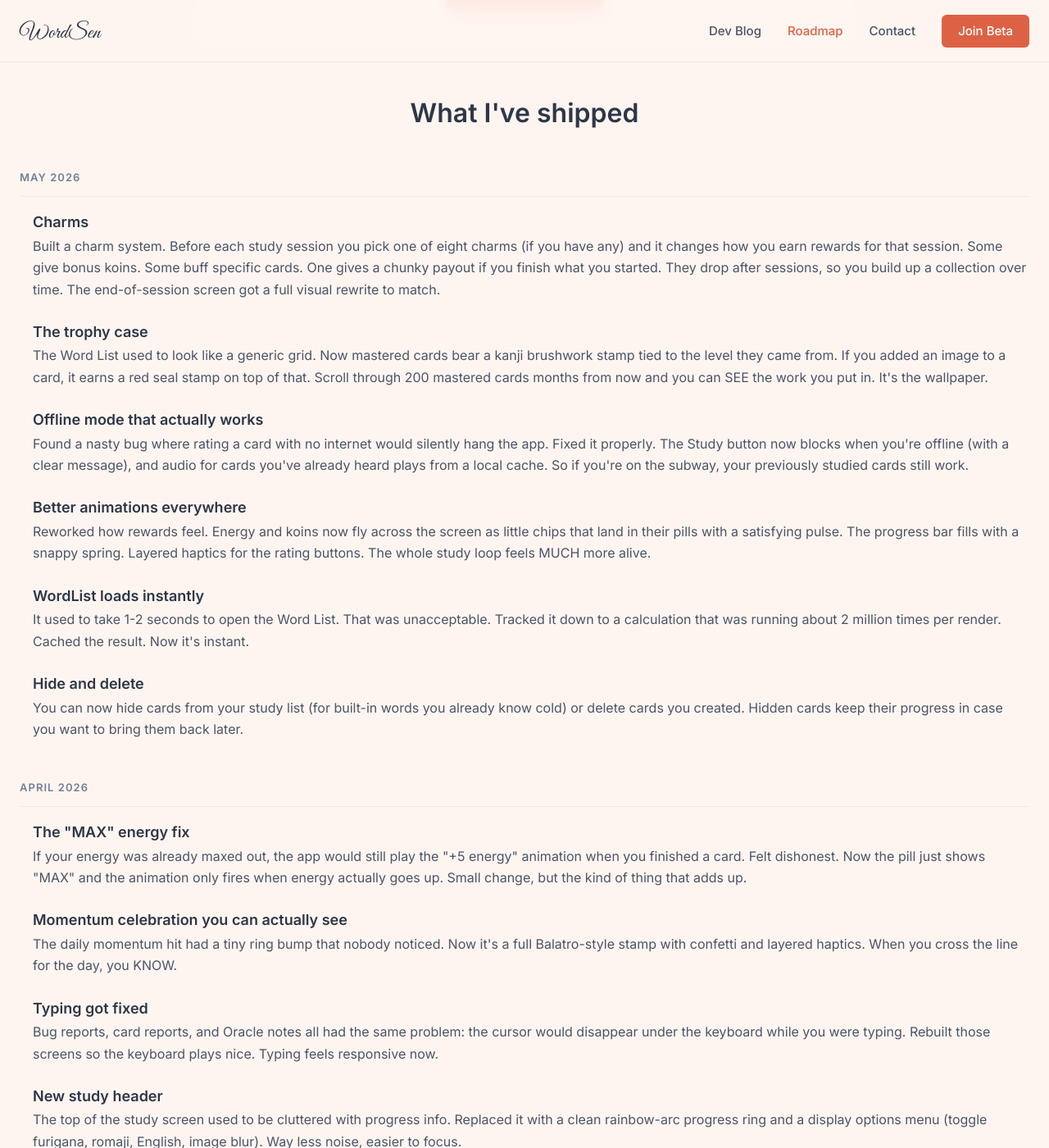
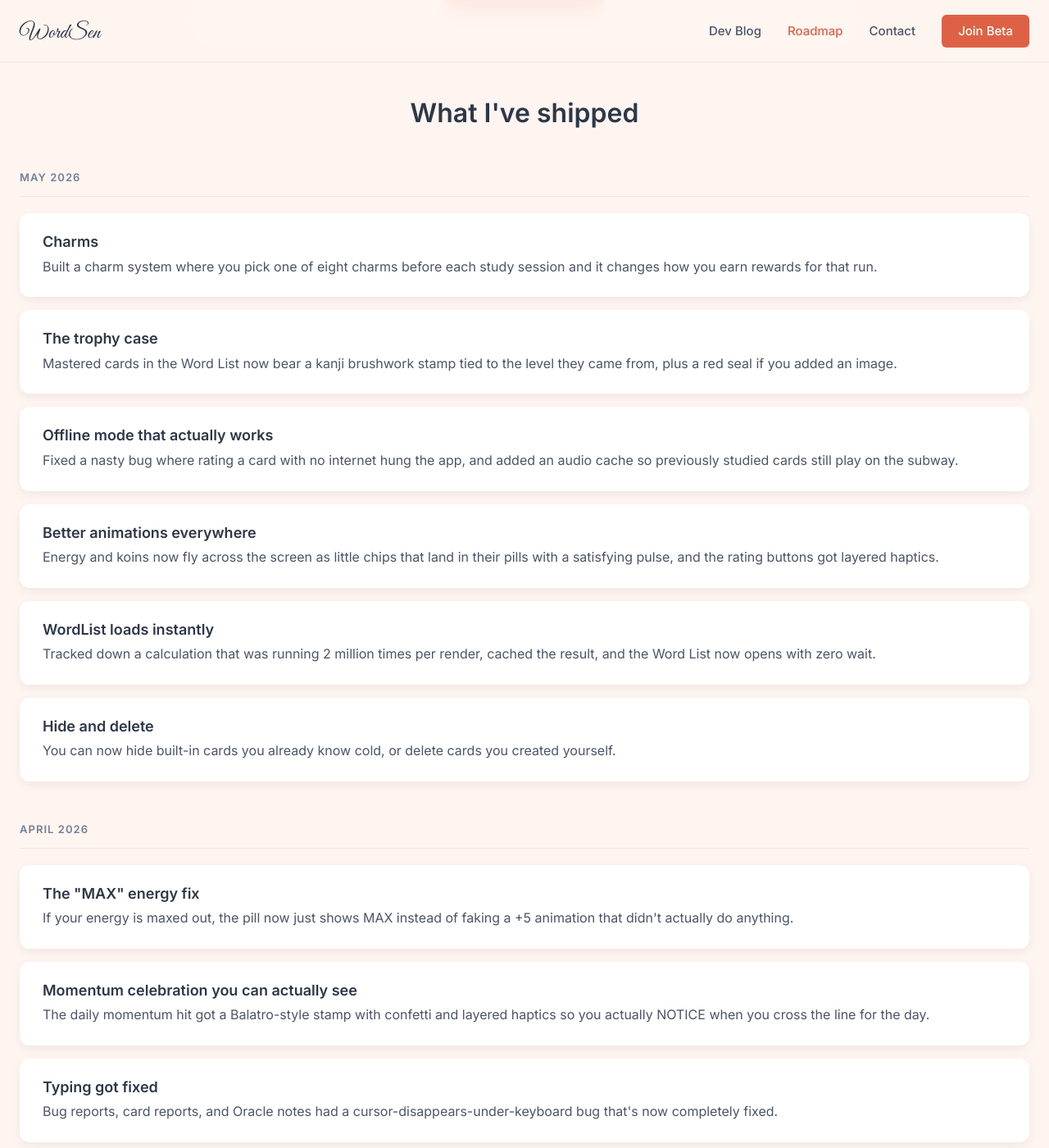
Before and after one commit to froghaiku/WordSenWebsite, a Jekyll site: the page built from roadmap.html, in a window 1280 px wide and 1400 px high, scrolled down 637 px. Shown: the whole window at 82% size. Built offline with Jekyll 4.4.1, drawn with Linux system fonts in a browser that asks for light colours; some of the changed text lies outside the part shown.

Commit message:
Tighten beta page, trim roadmap entries, add white cards on roadmap
beta.html: removed AI-tell intro box ("This isn't X. It's Y" reframe) and
fabricated daily-usage claim. Removed "Who I'm looking for" and "One more
thing" sections. Restructured to three cards above the signup form: "Who
you are," "What I need from you," "What you get." Changed "two-sentence
email" to "two-sentence message" (in-app messaging coming).

roadmap.html: every shipped-feature entry trimmed from 2+ sentences to a
single sentence each, across all months.

main.css: .update-entry now renders as a white card (background, padding,
radius, shadow, hover lift) matching .feature-card so the roadmap reads as
a list of cards on the warm peach background, not flat text. Bumped
.beta-page bottom padding now that the form is the last section.

Co-Authored-By: Claude Opus 4.7 (1M context) <noreply@anthropic.com>

```diff
--- a/assets/css/main.css
+++ b/assets/css/main.css
@@ -777,25 +777,34 @@ main { padding-top: var(--header-height); }
   border-bottom: 1px solid var(--border);
 }
 .update-entry {
-  margin-bottom: 1.75rem;
-  padding-left: 1rem;
+  background: var(--bg-card);
+  padding: 1.5rem 1.75rem;
+  border-radius: var(--radius);
+  box-shadow: var(--shadow);
+  margin-bottom: 1rem;
+  transition: transform 0.2s, box-shadow 0.2s;
+}
+.update-entry:hover {
+  transform: translateY(-2px);
+  box-shadow: var(--shadow-lg);
 }
 .update-entry:last-child { margin-bottom: 0; }
 .update-entry h3 {
   font-size: 1.125rem;
-  margin-bottom: 0.25rem;
+  margin-bottom: 0.375rem;
 }
 .update-entry p {
   font-size: 1rem;
   margin: 0;
-  line-height: 1.65;
+  line-height: 1.6;
+  color: var(--text-secondary);
 }
 
 
 /* ================================================
    BETA PAGE
    ================================================ */
-.beta-page { padding: 2.5rem 0 1rem; }
+.beta-page { padding: 1rem 0 5rem; }
 .beta-signup { display: flex; justify-content: center; margin: 1rem 0 0.5rem; }
 .beta-signup-perk {
   text-align: center;
--- a/roadmap.html
+++ b/roadmap.html
@@ -34,32 +34,32 @@ permalink: /roadmap/
 
             <div class="update-entry">
                 <h3>Charms</h3>
-                <p>Built a charm system. Before each study session you pick one of eight charms (if you have any) and it changes how you earn rewards for that session. Some give bonus koins. Some buff specific cards. One gives a chunky payout if you finish what you started. They drop after sessions, so you build up a collection over time. The end-of-session screen got a full visual rewrite to match.</p>
+                <p>Built a charm system where you pick one of eight charms before each study session and it changes how you earn rewards for that run.</p>
             </div>
 
             <div class="update-entry">
                 <h3>The trophy case</h3>
-                <p>The Word List used to look like a generic grid. Now mastered cards bear a kanji brushwork stamp tied to the level they came from. If you added an image to a card, it earns a red seal stamp on top of that. Scroll through 200 mastered cards months from now and you can SEE the work you put in. It's the wallpaper.</p>
+                <p>Mastered cards in the Word List now bear a kanji brushwork stamp tied to the level they came from, plus a red seal if you added an image.</p>
             </div>
 
             <div class="update-entry">
                 <h3>Offline mode that actually works</h3>
-                <p>Found a nasty bug where rating a card with no internet would silently hang the app. Fixed it properly. The Study button now blocks when you're offline (with a clear message), and audio for cards you've already heard plays from a local cache. So if you're on the subway, your previously studied cards still work.</p>
+                <p>Fixed a nasty bug where rating a card with no internet hung the app, and added an audio cache so previously studied cards still play on the subway.</p>
             </div>
 
             <div class="update-entry">
                 <h3>Better animations everywhere</h3>
-                <p>Reworked how rewards feel. Energy and koins now fly across the screen as little chips that land in their pills with a satisfying pulse. The progress bar fills with a snappy spring. Layered haptics for the rating buttons. The whole study loop feels MUCH more alive.</p>
+                <p>Energy and koins now fly across the screen as little chips that land in their pills with a satisfying pulse, and the rating buttons got layered haptics.</p>
             </div>
 
             <div class="update-entry">
                 <h3>WordList loads instantly</h3>
-                <p>It used to take 1-2 seconds to open the Word List. That was unacceptable. Tracked it down to a calculation that was running about 2 million times per render. Cached the result. Now it's instant.</p>
+                <p>Tracked down a calculation that was running 2 million times per render, cached the result, and the Word List now opens with zero wait.</p>
             </div>
 
             <div class="update-entry">
                 <h3>Hide and delete</h3>
-                <p>You can now hide cards from your study list (for built-in words you already know cold) or delete cards you created. Hidden cards keep their progress in case you want to bring them back later.</p>
+                <p>You can now hide built-in cards you already know cold, or delete cards you created yourself.</p>
             </div>
         </div>
 
@@ -69,32 +69,32 @@ permalink: /roadmap/
 
             <div class="update-entry">
                 <h3>The "MAX" energy fix</h3>
-                <p>If your energy was already maxed out, the app would still play the "+5 energy" animation when you finished a card. Felt dishonest. Now the pill just shows "MAX" and the animation only fires when energy actually goes up. Small change, but the kind of thing that adds up.</p>
+                <p>If your energy is maxed out, the pill now just shows MAX instead of faking a +5 animation that didn't actually do anything.</p>
             </div>
 
             <div class="update-entry">
                 <h3>Momentum celebration you can actually see</h3>
-                <p>The daily momentum hit had a tiny ring bump that nobody noticed. Now it's a full Balatro-style stamp with confetti and layered haptics. When you cross the line for the day, you KNOW.</p>
+                <p>The daily momentum hit got a Balatro-style stamp with confetti and layered haptics so you actually NOTICE when you cross the line for the day.</p>
             </div>
 
             <div class="update-entry">
                 <h3>Typing got fixed</h3>
-                <p>Bug reports, card reports, and Oracle notes all had the same problem: the cursor would disappear under the keyboard while you were typing. Rebuilt those screens so the keyboard plays nice. Typing feels responsive now.</p>
+                <p>Bug reports, card reports, and Oracle notes had a cursor-disappears-under-keyboard bug that's now completely fixed.</p>
             </div>
 
             <div class="update-entry">
                 <h3>New study header</h3>
-                <p>The top of the study screen used to be cluttered with progress info. Replaced it with a clean rainbow-arc progress ring and a display options menu (toggle furigana, romaji, English, image blur). Way less noise, easier to focus.</p>
+                <p>Replaced the cluttered study screen header with a clean rainbow-arc progress ring and a display options menu (toggle furigana, romaji, English, image blur).</p>
             </div>
 
             <div class="update-entry">
                 <h3>Smarter bug reports</h3>
-                <p>Submitting a bug report used to require two taps (one for the report, one for diagnostics). Now it auto-attaches the diagnostic data when you send the report. One tap, both signals. Way better for me when I'm trying to figure out what went wrong.</p>
+                <p>Bug reports now auto-attach diagnostic data when you send them, so I get the full picture from one tap instead of two.</p>
             </div>
 
             <div class="update-entry">
                 <h3>Cloud Functions live in production</h3>
-                <p>All six server-side functions are now running in production. Card creation, Oracle questions, audio generation, transcription, and the unlock pipeline all run on the cloud now. This makes everything faster AND more secure.</p>
+                <p>All six server-side functions are running in production, making card creation, Oracle, audio, and unlocks faster AND more secure.</p>
             </div>
         </div>
 
@@ -104,22 +104,22 @@ permalink: /roadmap/
 
             <div class="update-entry">
                 <h3>Card creation got FAST</h3>
-                <p>Moved the AI stuff to the cloud and card creation went from 15 seconds to about 4. That's a HUGE difference when you're trying to capture a word on the fly.</p>
+                <p>Moved the AI work to the cloud and card creation went from 15 seconds to about 4.</p>
             </div>
 
             <div class="update-entry">
                 <h3>Oracle learned to listen</h3>
-                <p>Redesigned the Oracle AI assistant. You can talk to it now instead of typing, and it has a personal notebook for saving what you learn. Two tabs: Ask and Notes. Clean and simple.</p>
+                <p>Redesigned the Oracle AI assistant so you can talk to it instead of typing, and gave it a personal notebook for saving what you learn.</p>
             </div>
 
             <div class="update-entry">
                 <h3>Browse your whole vocabulary</h3>
-                <p>Built a word list so you can actually see everything you're studying. Filter by status (up for review, in progress, mastered) and watch your progress grow through all 1,000 words.</p>
+                <p>Built a word list so you can see everything you're studying, with filters for review, in progress, and mastered.</p>
             </div>
 
             <div class="update-entry">
                 <h3>Security lockdown</h3>
-                <p>Did a full security audit. Database protection rules, encrypted storage, cleaned up logging. Not glamorous, but REALLY important before letting other people use the app.</p>
+                <p>Did a full security audit: database protection rules, encrypted storage, and cleaned up logging.</p>
             </div>
         </div>
 
@@ -129,12 +129,12 @@ permalink: /roadmap/
 
             <div class="update-entry">
                 <h3>Dango, mochi, and taiyaki</h3>
-                <p>Your Kitsune can eat three different treats now, each one giving a one-hour study buff. You can also pet your fox. Little hearts float up. It's adorable.</p>
+                <p>Your Kitsune can now eat three different treats (each one a one-hour study buff) and you can pet the fox to make little hearts float up.</p>
             </div>
 
             <div class="update-entry">
                 <h3>Hide and seek (but for koins)</h3>
-                <p>Added a mini-game where your fox sniffs out buried koins with a little celebration dance when it finds them. Spend the koins on furniture for the room.</p>
+                <p>Added a mini-game where your fox sniffs out buried koins with a little celebration dance when it finds them.</p>
             </div>
         </div>
 
@@ -144,7 +144,7 @@ permalink: /roadmap/
 
             <div class="update-entry">
                 <h3>The fox got smarter</h3>
-                <p>Rebuilt how the Kitsune moves around its room. It navigates furniture without getting stuck and looks way more natural. Also added close-up cameras for when you feed or pet it.</p>
+                <p>Rebuilt how the Kitsune moves around its room so it navigates furniture without getting stuck and looks way more natural.</p>
             </div>
         </div>
 
@@ -154,7 +154,7 @@ permalink: /roadmap/
 
             <div class="update-entry">
                 <h3>Furniture shopping!</h3>
-                <p>Added a store, an inventory system, and drag-and-drop room placement. Buy items with koins you earn from studying, then make your fox's room look however you want.</p>
+                <p>Added a store, an inventory, and drag-and-drop room placement so you can decorate the fox's room with koins you earned from studying.</p>
             </div>
         </div>
 
@@ -164,7 +164,7 @@ permalink: /roadmap/
 
             <div class="update-entry">
                 <h3>The Kitsune comes alive</h3>
-                <p>Imported the 3D fox model with full animations. Walking, running, idle, jumping. You can tap and swipe the camera around. This was the moment the app started feeling REAL.</p>
+                <p>Imported the 3D fox model with full animations (walking, running, idle, jumping) and this was the moment the app started feeling REAL.</p>
             </div>
         </div>
 
@@ -174,7 +174,7 @@ permalink: /roadmap/
 
             <div class="update-entry">
                 <h3>Flashcards that actually work</h3>
-                <p>Launched the core study experience. Spaced repetition, male and female audio, custom images, furigana on everything. This is the foundation the whole app is built on.</p>
+                <p>Launched the core study experience: spaced repetition, male and female audio, custom images, and furigana on everything.</p>
             </div>
         </div>
 
@@ -184,7 +184,7 @@ permalink: /roadmap/
 
             <div class="update-entry">
                 <h3>Say it and study it</h3>
-                <p>Added voice card creation. Record a word, WordSen figures out what you said, generates audio and an example sentence, adds it to your deck. This was the feature that made me decide to build the whole app.</p>
+                <p>Added voice card creation: record a word, WordSen figures out what you said, generates audio and an example sentence, and adds it to your deck.</p>
             </div>
         </div>
 
```
Also changed, not shown: beta.html (+17 -58 lines).
